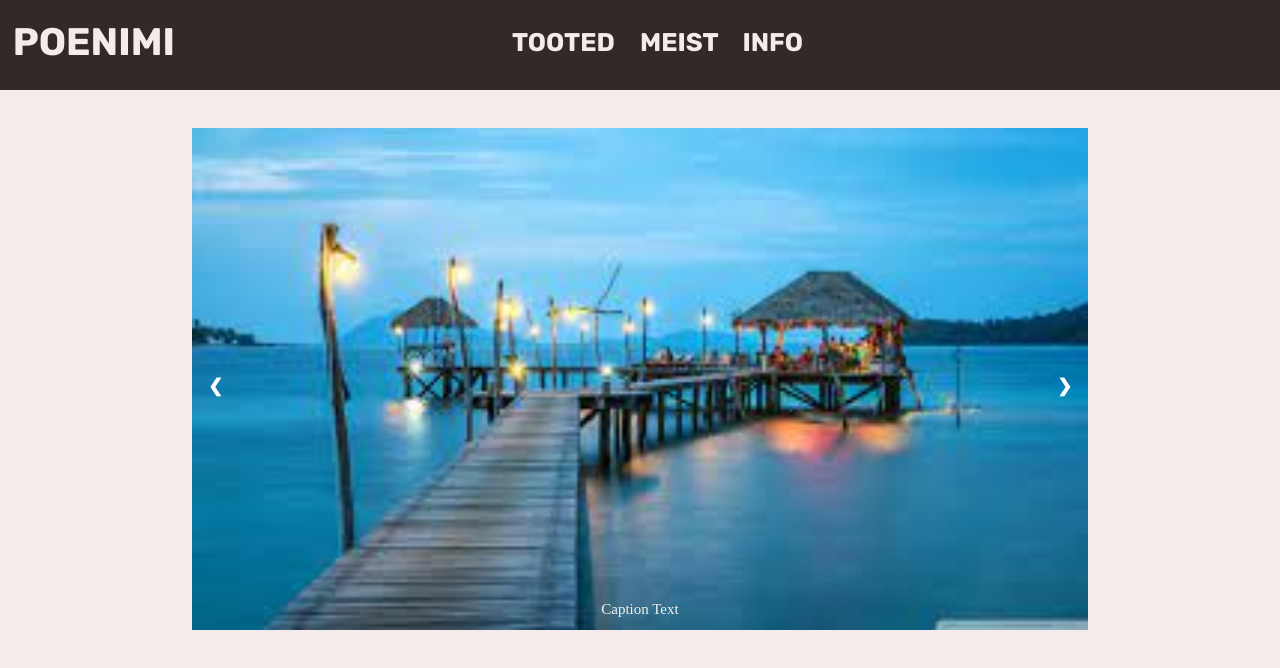
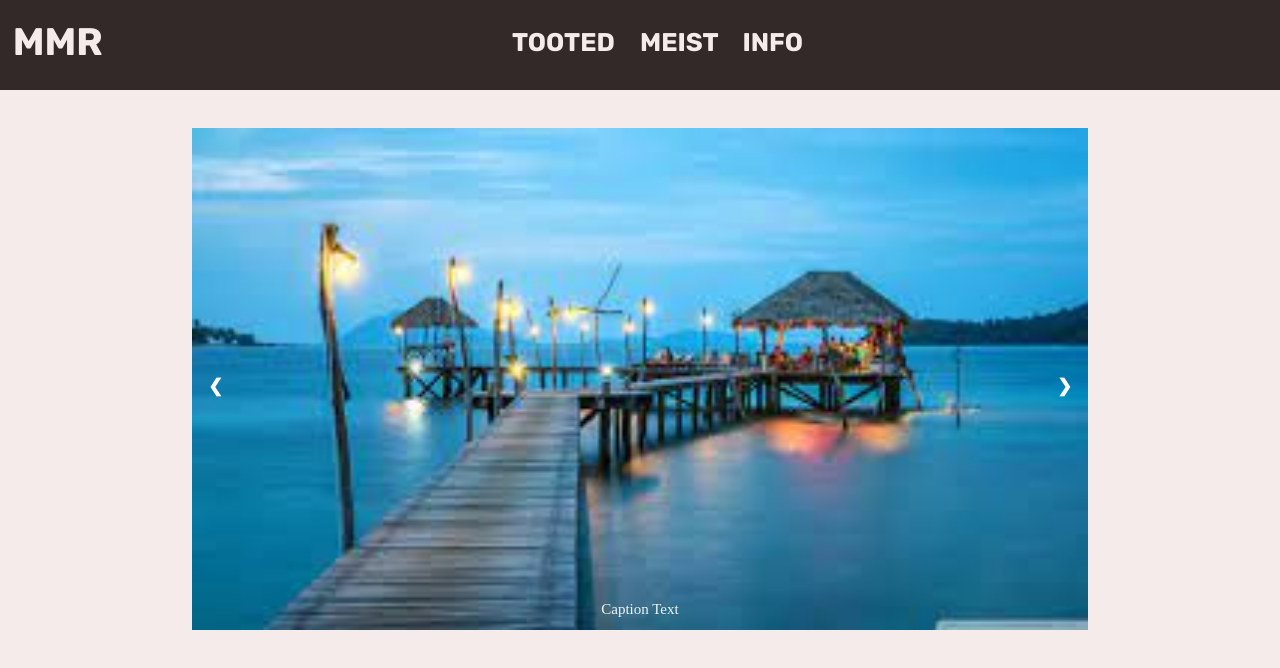
Before and after one commit to rainervana/mmr_veebileht, a plain HTML site: page index.html in a window 1280 px wide. Drawn offline with Linux system fonts and the light colour scheme.

Commit message:
Muutsin poe nime

```diff
--- a/index.html
+++ b/index.html
@@ -2,14 +2,14 @@
 <html lang="ee">
 <head>
     <meta charset="utf-8">
-    <title>Poe nimi</title>
+    <title>MMR</title>
     <link rel="stylesheet" type="text/css" href="style.css">
 </head>
 <body>
 
     <!-- erinevate lehtede vahel liikumine -->
     <div id="rectangle"></div>
-    <h1 id="top"><a href="index.html">POENIMI</a></h1>
+    <h1 id="top"><a href="index.html">MMR</a></h1>
     <h2 id="tooted"><a href="tooted.html">TOOTED</a></h2>
     <h2 id="meist"><a href="meist.html">MEIST</a></h2>
     <h2 id="info"><a href="info.html">INFO</a></h2>
```
Also changed, not shown: info.html (+2 -2 lines), meist.html (+2 -2 lines).
